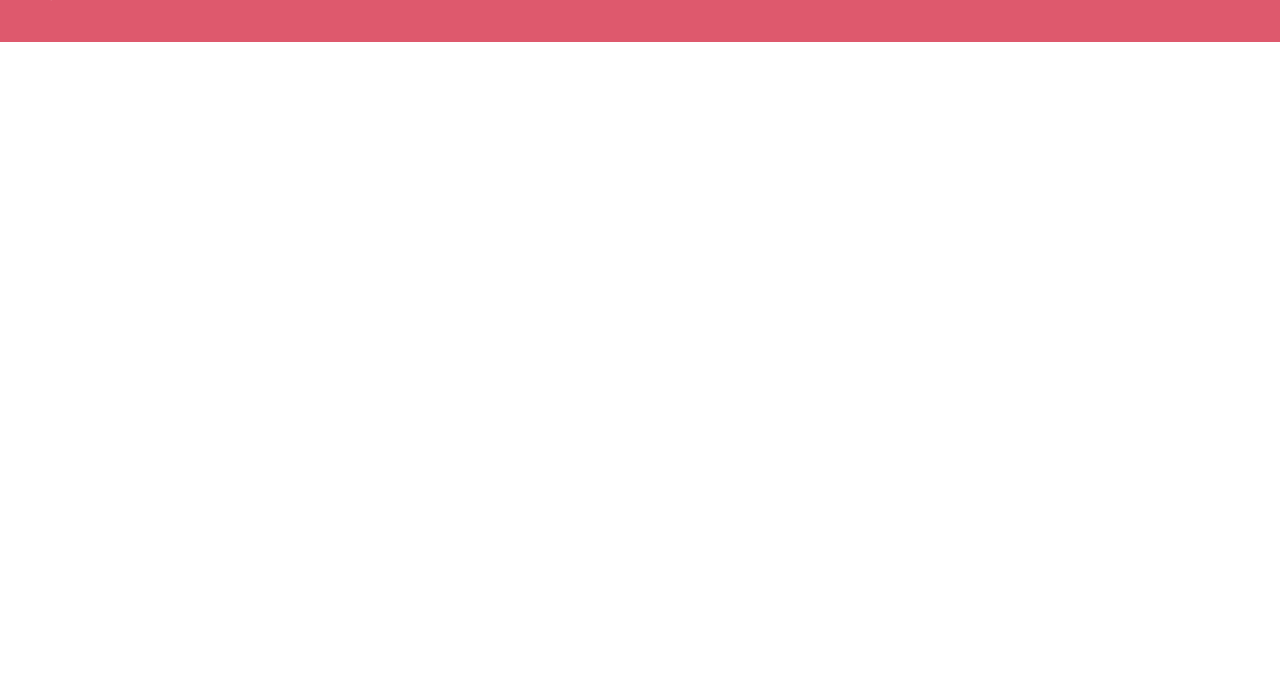
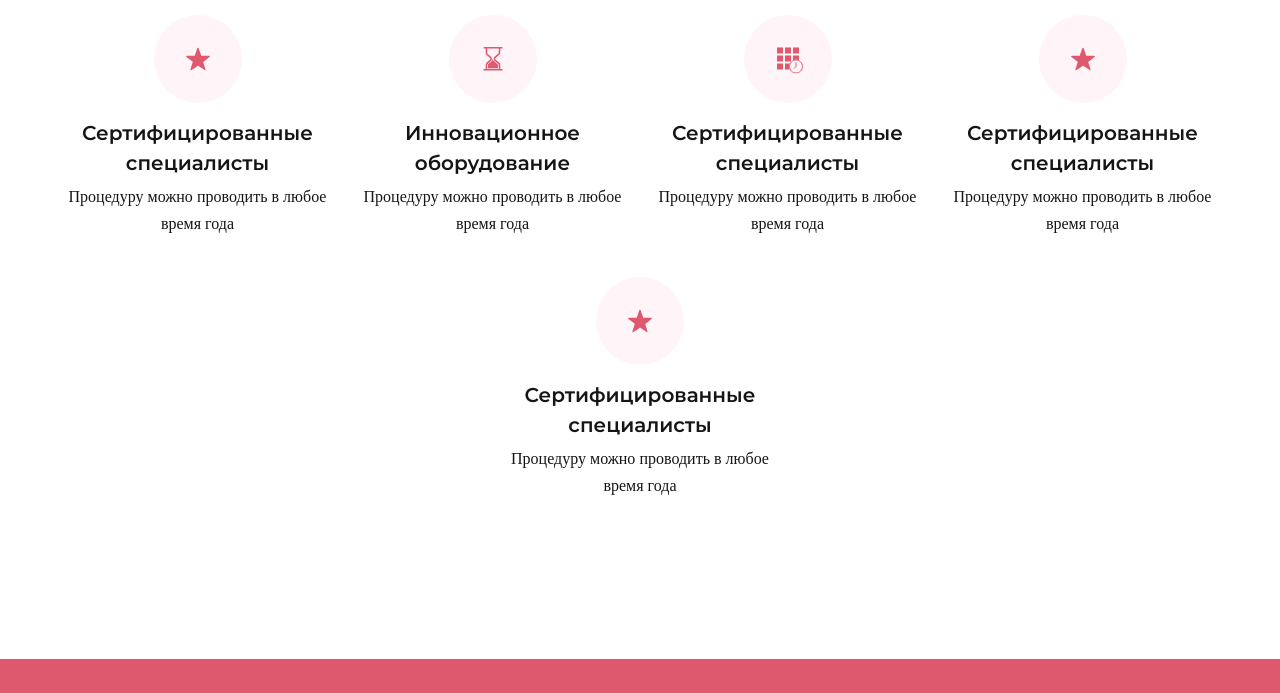
Before and after one commit to korchinmv/idil, a website: page app/index.html in a window 1280 px wide. Shown: the part 4962-5655 px from the top of the page. Before the commit the page ends 5004 px from the top, so only its background shows below. Drawn offline with nearby package versions, Linux system fonts and the light colour scheme; files that its build step writes are made by us from their sources.

Commit message:
added advantages-block + adaptive

```diff
--- a/app/index.html
+++ b/app/index.html
@@ -365,6 +365,63 @@
 		</div>
 	</div>
 </section>
+			<section class="advantages-block">
+	<div class="container">
+		<h2 class="advantages-block__title title">Наши преимущества</h2>
+
+		<ul class="advantages-block__list advantages">
+			<li class="advantages__item">
+				<div class="advantages__box">
+					<img class="advantages__img" src="images/svg/star.svg" alt="">
+				</div>
+
+				<h4 class="advantages__name">Сертифицированные специалисты</h4>
+
+				<span class="advantages__descr text">Процедуру можно проводить в любое время года</span>
+			</li>
+
+			<li class="advantages__item">
+				<div class="advantages__box">
+					<img class="advantages__img" src="images/svg/sand-clock.svg" alt="">
+				</div>
+
+				<h4 class="advantages__name">Инновационное оборудование</h4>
+
+				<span class="advantages__descr text">Процедуру можно проводить в любое время года</span>
+			</li>
+
+			<li class="advantages__item">
+				<div class="advantages__box">
+					<img class="advantages__img" src="images/svg/time.svg" alt="">
+				</div>
+
+				<h4 class="advantages__name">Сертифицированные специалисты</h4>
+
+				<span class="advantages__descr text">Процедуру можно проводить в любое время года</span>
+			</li>
+
+			<li class="advantages__item">
+				<div class="advantages__box">
+					<img class="advantages__img" src="images/svg/star.svg" alt="">
+				</div>
+
+				<h4 class="advantages__name">Сертифицированные специалисты</h4>
+
+				<span class="advantages__descr text">Процедуру можно проводить в любое время года</span>
+			</li>
+
+			<li class="advantages__item">
+				<div class="advantages__box">
+					<img class="advantages__img" src="images/svg/star.svg" alt="">
+				</div>
+
+				<h4 class="advantages__name">Сертифицированные специалисты</h4>
+
+				<span class="advantages__descr text">Процедуру можно проводить в любое время года</span>
+			</li>
+		</ul>
+	</div>
+</section>
 
 		</main>
 		<footer class="footer">
--- /dev/null
+++ b/src/modules/_advantages-block/_advantages-block.scss
@@ -0,0 +1,19 @@
+.advantages-block {
+	padding: 120px 0;
+
+	@include mq("tablet-s", max) {
+		padding: 80px 0;
+	}
+
+	&__title {
+		margin-bottom: 55px;
+
+		@include mq("tablet-s", max) {
+			margin-bottom: 40px;
+		}
+	}
+
+	&__list {
+		margin: 0 -15px;
+	}
+}
--- a/src/modules/_stocks-block/_stocks-block.scss
+++ b/src/modules/_stocks-block/_stocks-block.scss
@@ -7,6 +7,10 @@
 
 	@include mq("tablet", max) {
 		padding: 80px 0;
+	}
+
+	@include mq("phone", max) {
+		padding-top: 60px;
 	}
 
 	&__title {
--- a/src/scss/base/_fonts.scss
+++ b/src/scss/base/_fonts.scss
@@ -1,6 +1,6 @@
 @include font-face("Montserrat", "Montserrat-Medium", "500");
+@include font-face("Montserrat", "Montserrat-SemiBold", "600");
 @include font-face("Montserrat", "Montserrat-Regular", "400");
 @include font-face("NunitoSans", "NunitoSans-Light", "300");
-@include font-face("Montserrat", "Montserrat-SemiBold", "600");
 @include font-face("OpenSans", "OpenSans-Regular", "400");
 @include font-face("SourceSansPro", "SourceSansPro-Regular", "400");
--- a/src/scss/elements/_blocks.scss
+++ b/src/scss/elements/_blocks.scss
@@ -314,3 +314,55 @@
 		}
 	}
 }
+
+.advantages {
+	display: flex;
+	justify-content: space-between;
+	align-items: center;
+	flex-wrap: wrap;
+
+	@include mq("desktop", max) {
+		justify-content: center;
+	}
+
+	&__item {
+		max-width: 265px;
+		width: 100%;
+		text-align: center;
+		margin: 0 15px;
+
+		@include mq("desktop", max) {
+			margin-bottom: 40px;
+		}
+
+		@include mq("phone", max) {
+			&:last-child {
+				margin-bottom: 0;
+			}
+		}
+	}
+
+	&__box {
+		background-color: var(--pink-light);
+		border-radius: 50%;
+		display: flex;
+		justify-content: center;
+		align-items: center;
+		width: 88px;
+		height: 88px;
+		margin: 0 auto 15px auto;
+	}
+
+	&__name {
+		font-size: 20px;
+		margin-bottom: 5px;
+
+		@include mq("phone", max) {
+			font-size: 18px;
+		}
+	}
+
+	&__descr {
+		font-size: 16px;
+	}
+}
--- a/src/scss/index.scss
+++ b/src/scss/index.scss
@@ -21,5 +21,6 @@
 @import "../modules/_service-pockets-block/_service-pockets-block";
 @import "../modules/_stocks-block/_stocks-block";
 @import "../modules/_questions-block/_questions-block";
+@import "../modules/_advantages-block/_advantages-block";
 
 @import "../modules/_footer/_footer";
```
Also changed, not shown: src/html/index.html (+1 -0 lines), src/modules/_advantages-block/_advantages-block.html (added, +57 -0 lines), app/images/svg/star.svg (added), src/images/svg/star.svg (added), 1 other file.
